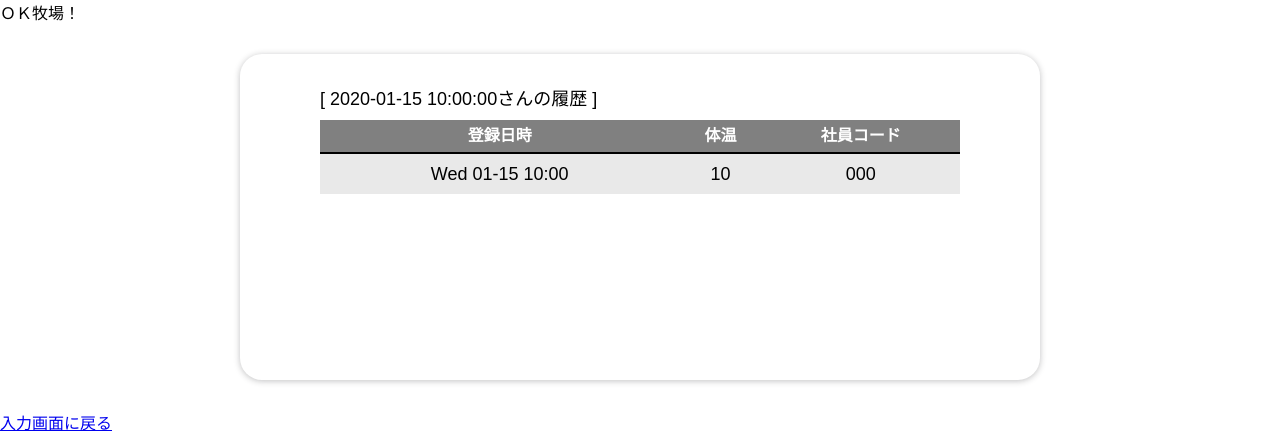
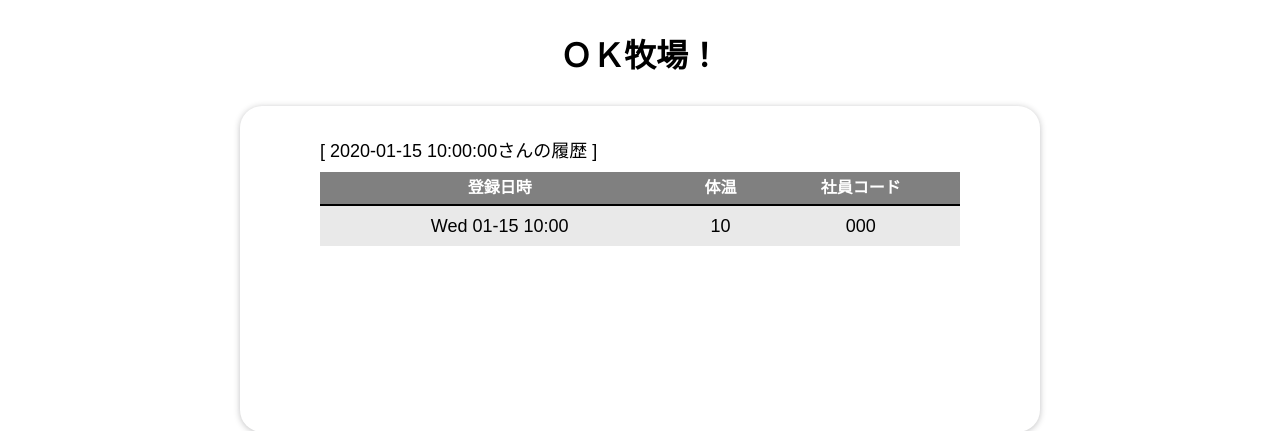
Before and after one commit to kazuyamano/ken-on-kun-old, a Flask app: template main/templates/added.html in a window 1280 px wide. Shown: the top 431 px of the page. Run offline with Flask 2, Linux system fonts and the light colour scheme; the template is opened without the code that fills it: most values are stand-ins (such as "Sample title", 1, 10 or a date in 2020).

Commit message:
見出しの調整

```diff
--- a/main/static/style.css
+++ b/main/static/style.css
@@ -4,7 +4,7 @@ body {
   background: white;
   font-family: sans-serif;
 }
-h {
+h1 {
   margin: 30px auto;
   text-align: center;
 }
--- a/main/templates/added.html
+++ b/main/templates/added.html
@@ -7,7 +7,7 @@
     <link rel="stylesheet" href="../static/style.css">
   </head>
   <body>
-    <h>ＯＫ牧場！</h>
+    <h1>ＯＫ牧場！</h1>
     <div class="module-container">
       <div class="logs-container">
         <p>[ {{ added_jcode }}さんの履歴 ]</p>
```
